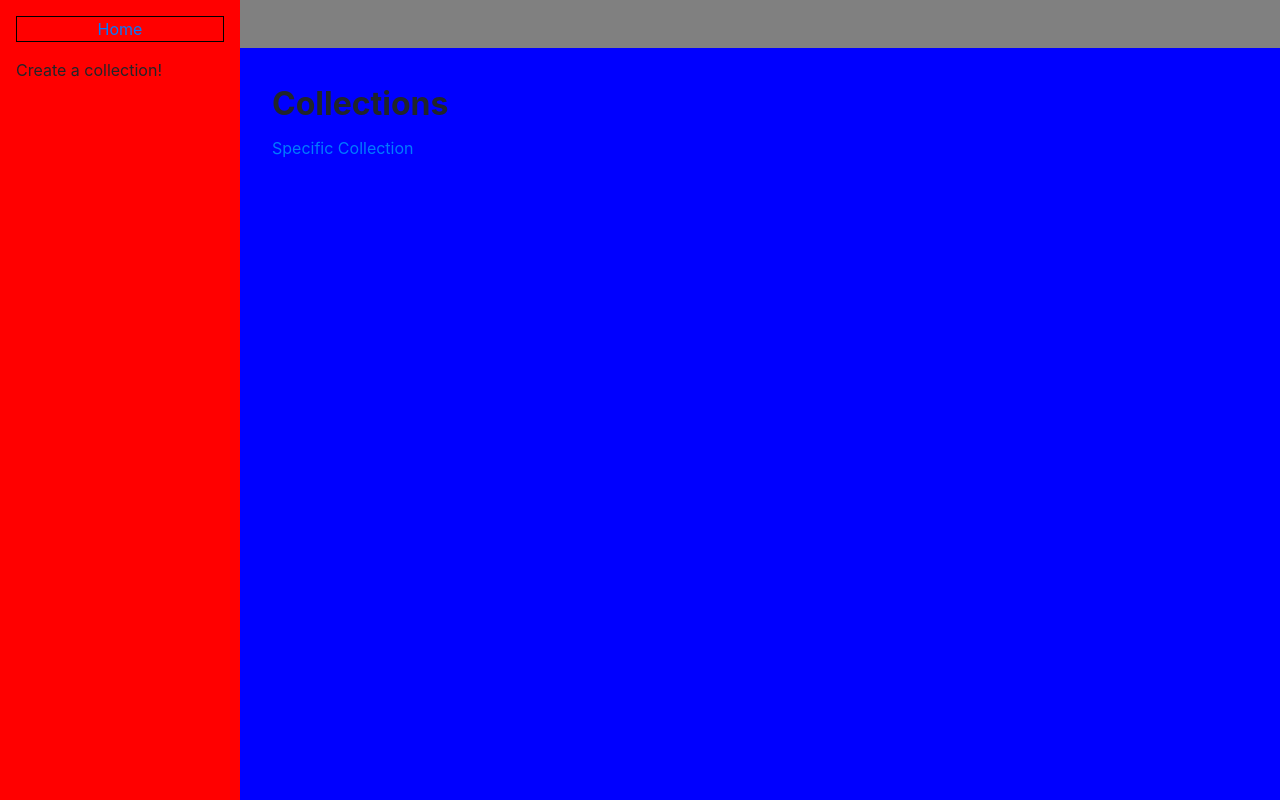
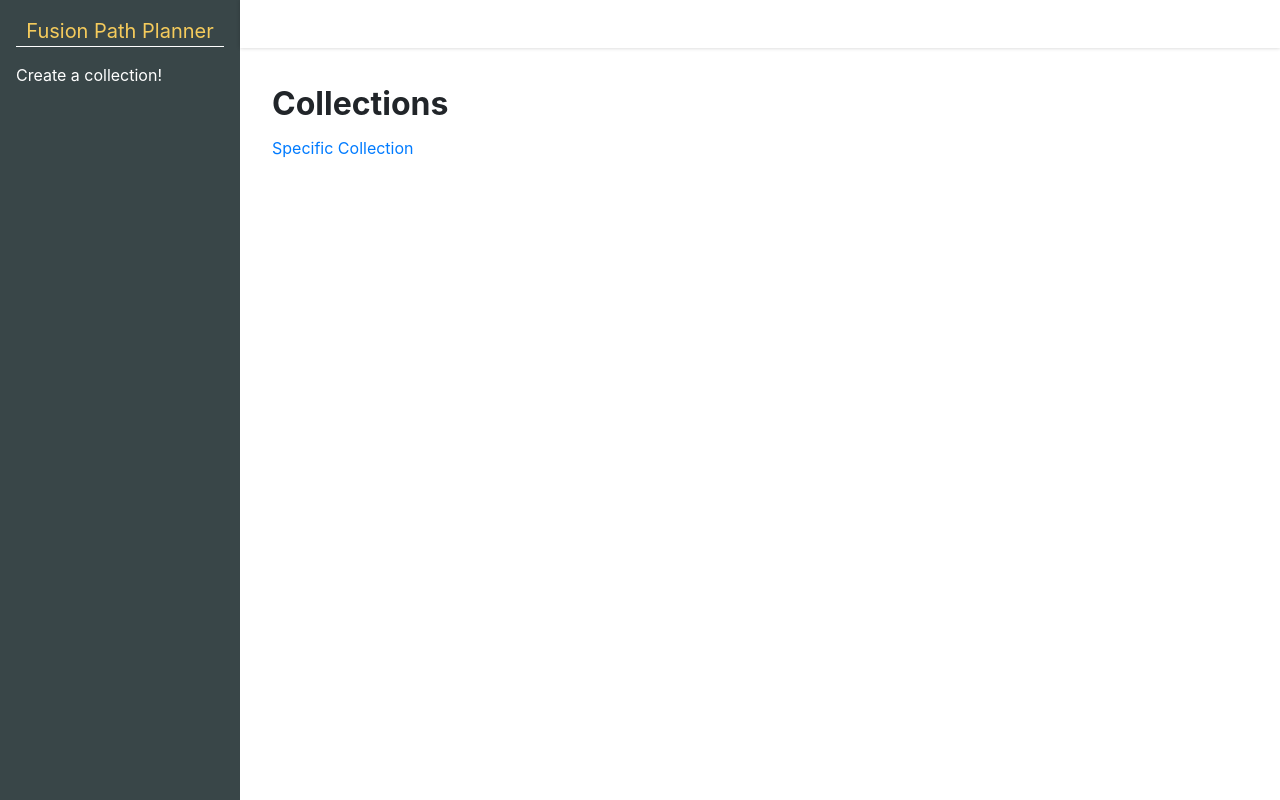
Before and after one commit to ilogan/fusion-path-planner, a React (Create React App) app: page /collections in a window 1280 px wide. Built offline with nearby package versions, Linux system fonts and the light colour scheme.

Commit message:
Add basic styling

```diff
--- a/src/Dashboard/Collection.js
+++ b/src/Dashboard/Collection.js
@@ -14,7 +14,7 @@ const NavbarContainer = styled.nav({
   height: '3rem',
   marginBottom: '1rem',
   padding: '1rem',
-  backgroundColor: 'green',
+  boxShadow: '0px 0px 4px rgba(0,0,0,20%)',
 });
 
 const CollectionContainer = styled.div({
--- a/src/Dashboard/CollectionListScreen.js
+++ b/src/Dashboard/CollectionListScreen.js
@@ -14,7 +14,7 @@ const CollectionListScreenContainer = styled.div({});
 const NavSpacer = styled.div({
   height: '3rem',
   marginBottom: '1rem',
-  backgroundColor: 'gray',
+  boxShadow: '0px 0px 4px rgba(0,0,0,20%)',
 });
 
 const CollectionListContentContainer = styled.div({
--- a/src/Dashboard/Dashboard.js
+++ b/src/Dashboard/Dashboard.js
@@ -10,7 +10,6 @@ import HomeScreen from './HomeScreen';
 // This wraps the routes
 const DashboardContainer = styled.div({
   flexGrow: 5,
-  backgroundColor: 'blue',
 });
 
 function Dashboard() {
--- a/src/Sidebar/Sidebar.js
+++ b/src/Sidebar/Sidebar.js
@@ -11,20 +11,30 @@ const SidebarContainer = styled.aside({
   height: '100vh',
   minWidth: '15rem',
   padding: '1rem',
-  backgroundColor: 'red',
+  backgroundColor: '#394648',
+  color: '#FFFFFF',
 });
 
 const LogoContainer = styled.nav({
   marginBottom: '1rem',
   textAlign: 'center',
-  border: '1px solid black',
+  borderBottom: '1px solid #FFFFFF',
 });
 
 function Sidebar() {
   return (
     <SidebarContainer>
       <LogoContainer>
-        <Link to="collections">Home</Link>
+        <Link
+          css={{
+            color: '#F5CB5C',
+            fontSize: '1.25rem',
+            '&:hover': { textDecoration: 'none', color: ' #F5CB5C' },
+          }}
+          to="collections"
+        >
+          Fusion Path Planner
+        </Link>
       </LogoContainer>
       <SidebarRoutes />
     </SidebarContainer>
```
